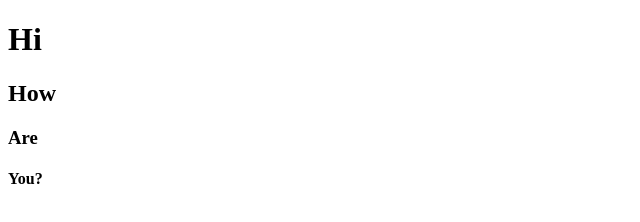
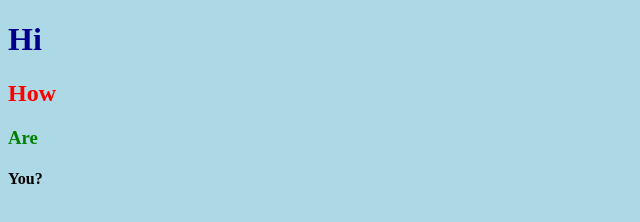
Before and after one commit to rapidcoding/Webpage, a plain HTML site: page index.html in a window 1280 px wide. Shown: the whole page, without its empty margins (0-640 px from the left). Drawn offline with Linux system fonts and the light colour scheme.

Commit message:
Colors :)

```diff
--- a/index.html
+++ b/index.html
@@ -4,7 +4,8 @@
 <head>
     <meta charset="UTF-8">
     <meta name="viewport" content="width=device-width, initial-scale=1.0">
-    <title>Document</title>
+    <title>Alex Thomas</title>
+    <link rel="stylesheet" href="styles.css">
 </head>
 
 <body>
--- /dev/null
+++ b/styles.css
@@ -0,0 +1,19 @@
+body {
+    background-color: lightblue;
+}
+
+h1 {
+    color: darkblue;
+}
+
+h2 {
+    color: red;
+}
+
+h3 {
+    color: green;
+}
+
+h4 {
+    color: black;
+}
```
